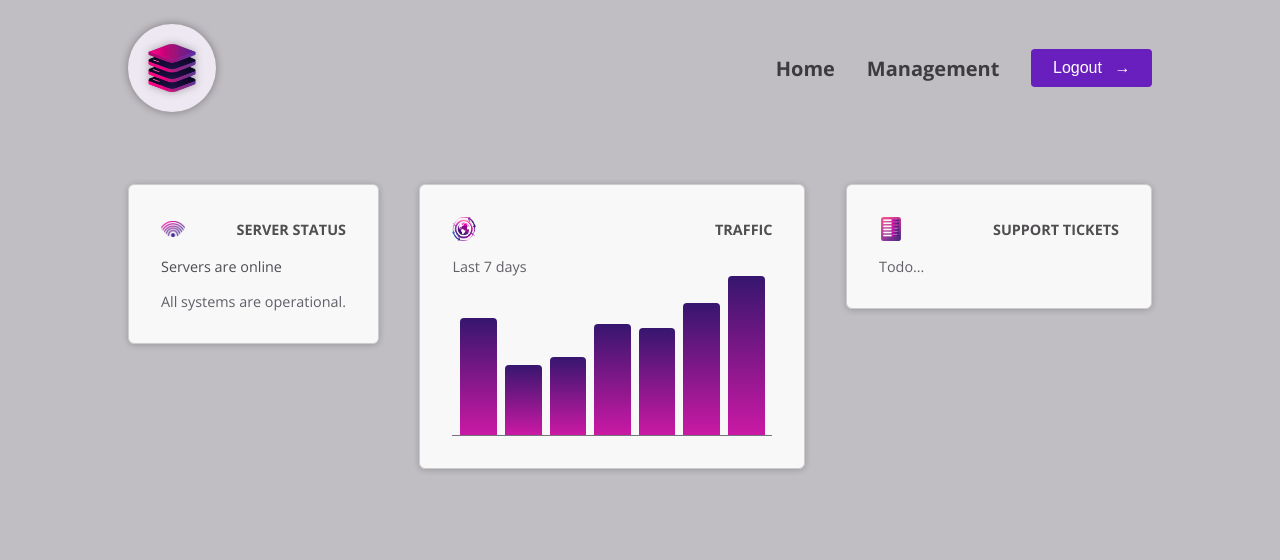
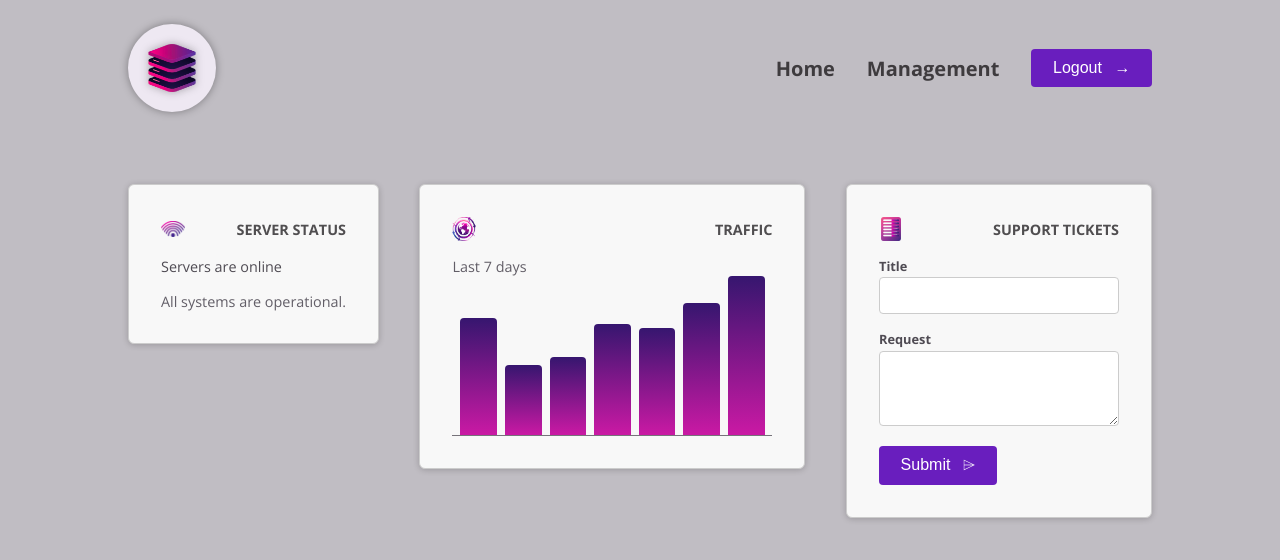
Before and after one commit to NerijusU/angular-dashboard, an Angular app: page / in a window 1280 px wide. Shown: the top 560 px of the page. Built offline with nearby package versions, Linux system fonts and the light colour scheme.

Commit message:
feat: add new-ticket component

```diff
--- /dev/null
+++ b/src/app/dashboard/tickets/new-ticket/new-ticket.component.html
@@ -0,0 +1,16 @@
+<form>
+  <p>
+    <label>Title</label>
+    <input name="title" id="title" />
+  </p>
+  <p>
+    <label>Request</label>
+    <textarea name="request" id="request" rows="3"></textarea>
+  </p>
+  <p>
+    <button>
+      <span> Submit </span>
+      <span class="icon"> ⌲ </span>
+    </button>
+  </p>
+</form>
--- /dev/null
+++ b/src/app/dashboard/tickets/ticket/ticket.component.html
@@ -0,0 +1 @@
+<p>ticket works!</p>
--- a/src/app/dashboard/tickets/tickets.component.html
+++ b/src/app/dashboard/tickets/tickets.component.html
@@ -1,3 +1,3 @@
-<div id="status">
-  <p>Todo...</p>
+<div id="new-ticket">
+  <app-new-ticket />
 </div>
--- a/src/styles.css
+++ b/src/styles.css
@@ -221,3 +221,60 @@
 button:hover .icon {
   transform: translateX(4px);
 }
+
+#tickets {
+  display: flex;
+  flex-direction: column;
+  gap: 1.5rem;
+}
+
+#tickets ul {
+  list-style: none;
+  margin: 0;
+  padding: 0;
+  width: 15rem;
+}
+
+#tickets li {
+  margin: 0.5rem 0;
+}
+
+#tickets p {
+  margin: 0;
+  color: #4f4b53;
+}
+
+#tickets h2 {
+  margin: 0;
+  font-size: 1.1rem;
+  color: #38343c;
+}
+
+#new-ticket {
+  width: 15rem;
+}
+
+@media (min-width: 768px) {
+  #tickets {
+    flex-direction: row;
+  }
+}
+
+#new-ticket label {
+  display: block;
+  font-size: 0.8rem;
+  font-weight: bold;
+  margin-bottom: 0.15rem;
+  color: #4f4b53;
+}
+
+#new-ticket input,
+#new-ticket textarea {
+  width: 100%;
+  padding: 0.5rem;
+  border: 1px solid #ccc;
+  border-radius: 4px;
+  font: inherit;
+  font-size: 0.9rem;
+  color: #4f4b53;
+}
```
Also changed, not shown: src/app/dashboard/tickets/new-ticket/new-ticket.component.ts (added, +12 -0 lines), src/app/dashboard/tickets/ticket/ticket.component.ts (added, +12 -0 lines), src/app/dashboard/tickets/tickets.component.ts (+4 -5 lines), src/app/dashboard/tickets/new-ticket/new-ticket.component.css (added), src/app/dashboard/tickets/ticket/ticket.component.css (added).
